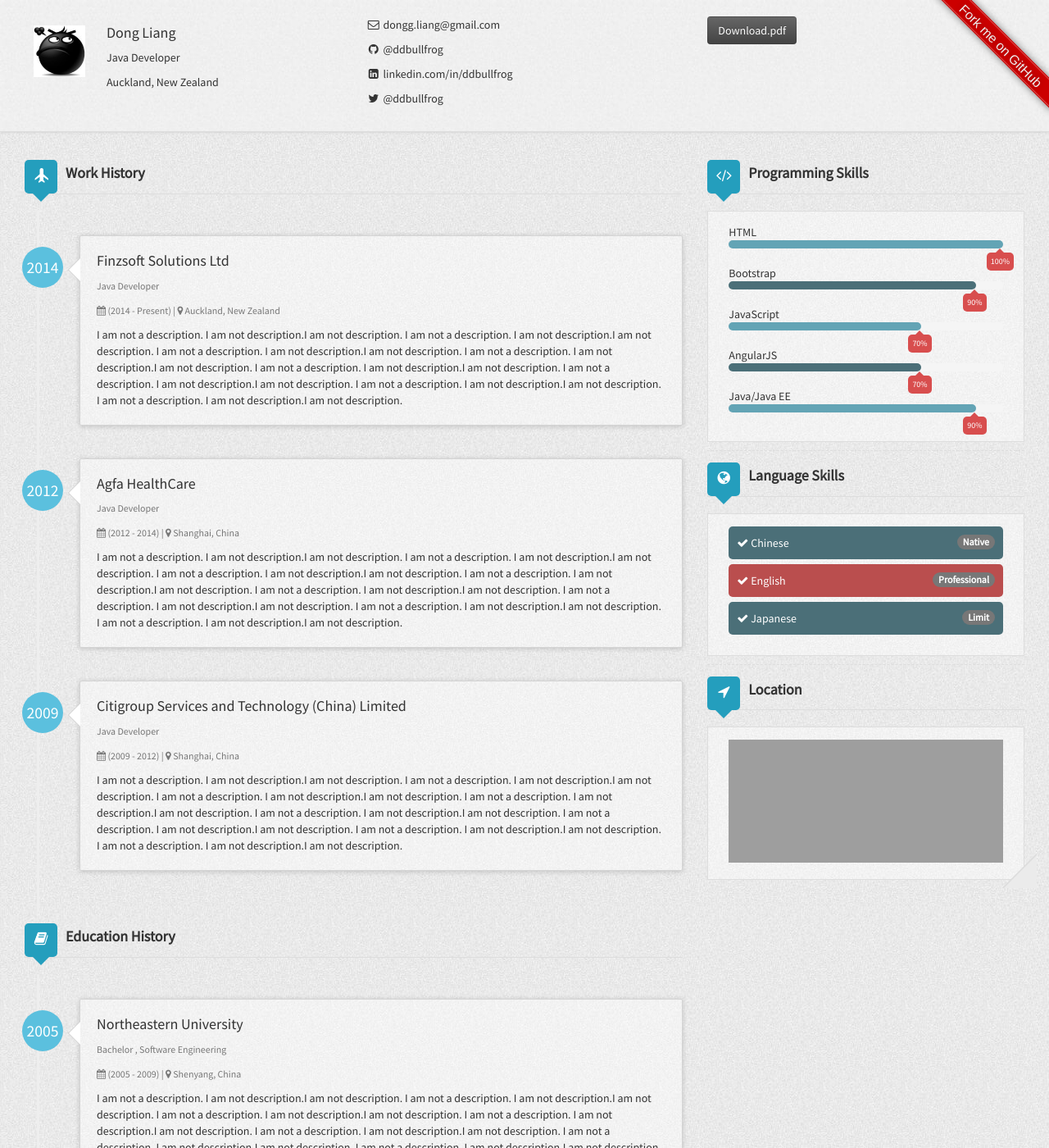
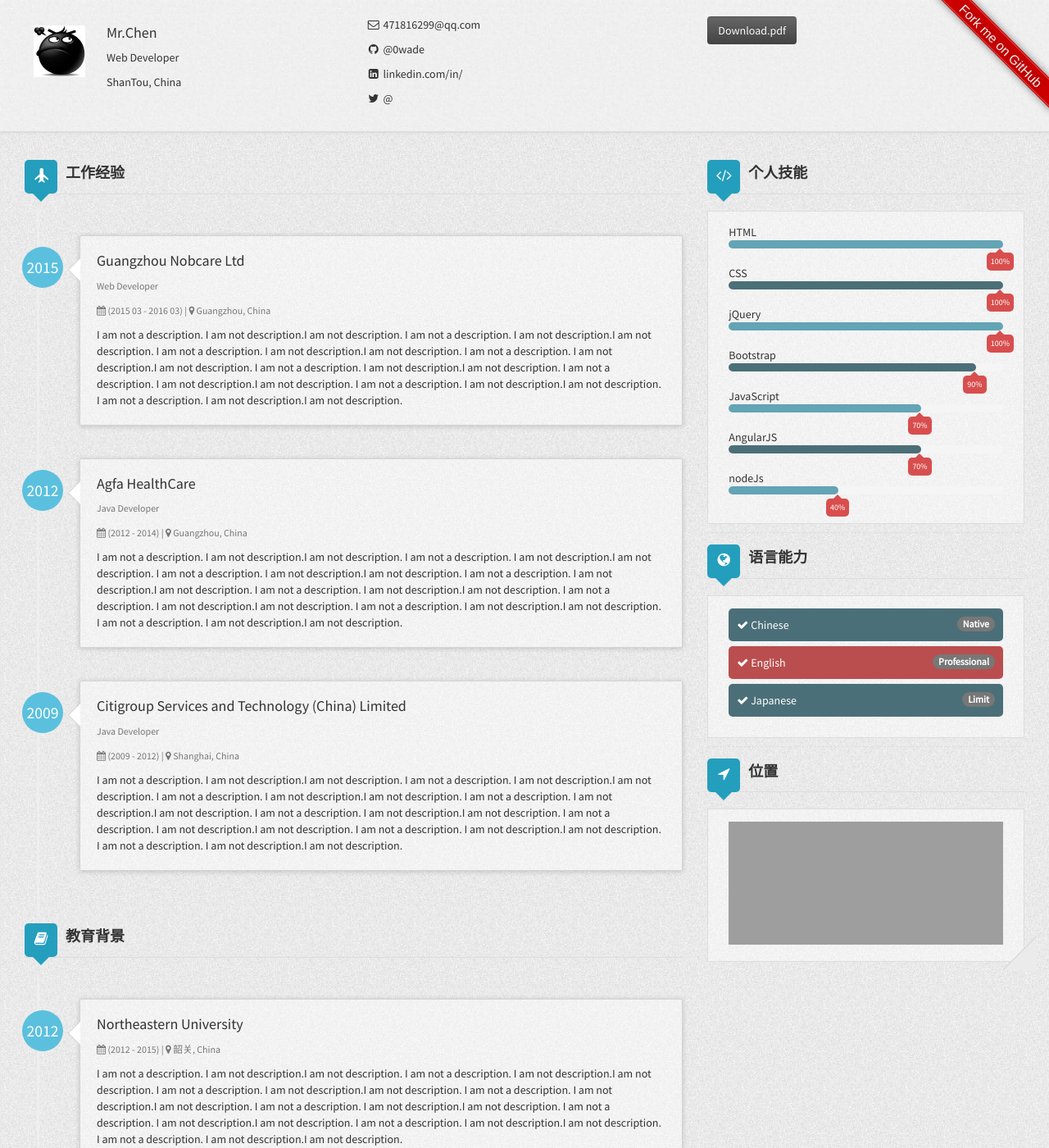
Before and after one commit to 0wade/homePage, a Jekyll site: the page built from index.html, in a window 1280 px wide and 1400 px high. Shown: the whole window at 82% size. Built offline with Jekyll 4.4.1, drawn with Linux system fonts in a browser that asks for light colours; nearby versions of some CDN libraries; some of the changed text lies outside the part shown; grey boxes are pictures that could not be loaded.

Commit message:
homepage my

```diff
--- a/_config.yml
+++ b/_config.yml
@@ -14,29 +14,27 @@
 
 # Author settings
 author:
-  name: Dong Liang
-  title: Java Developer
-  address: Auckland, New Zealand
-  email: dongg.liang@gmail.com
-  link: http://ddbullfrog.com
+  name: Mr.Chen
+  title: Web Developer
+  address: ShanTou, China
+  email: 471816299@qq.com
+  link: http://0wade.github.io/homePage/
   weibo:
-  github: ddbullfrog
-  linkedin: ddbullfrog
-  twitter: ddbullfrog
+  github: 0wade
   gavatar: /resumecard/assets/img/avatar.JPG
   stackoverflow:
 #  stackoverflow: 4582127
   workHistory:
     - work1:
-      company: Finzsoft Solutions Ltd
-      location: Auckland, New Zealand
-      title: Java Developer
-      started: 2014
-      duration: (2014 - Present)
+      company:  Guangzhou Nobcare Ltd
+      location: Guangzhou, China
+      title: Web Developer
+      started: 2015
+      duration: (2015 03 - 2016 03)
       description: I am not a description. I am not description.I am not description. I am not a description. I am not description.I am not description. I am not a description. I am not description.I am not description. I am not a description. I am not description.I am not description. I am not a description. I am not description.I am not description. I am not a description. I am not description.I am not description. I am not a description. I am not description.I am not description. I am not a description. I am not description.I am not description.
     - work2:
       company: Agfa HealthCare
-      location: Shanghai, China
+      location: Guangzhou, China
       title: Java Developer
       started: 2012
       duration: (2012 - 2014)
@@ -51,11 +49,11 @@
   educationHistory:
     - education1:
       organization: Northeastern University
-      location: Shenyang, China
-      degree: Bachelor
-      major: Software Engineering
-      started: 2005
-      duration: (2005 - 2009)
+      location: 韶关, China
+      学历: Bachelor
+      专业: Software
+      started: 2012
+      duration: (2012 - 2015)
       description: I am not a description. I am not description.I am not description. I am not a description. I am not description.I am not description. I am not a description. I am not description.I am not description. I am not a description. I am not description.I am not description. I am not a description. I am not description.I am not description. I am not a description. I am not description.I am not description. I am not a description. I am not description.I am not description. I am not a description. I am not description.I am not description.
   languages:
     - language1:
@@ -72,14 +70,20 @@
       name: HTML
       percentage: 100%
     - skill2:
+      name: CSS
+      percentage: 100%
+    - skill3:
+      name: jQuery
+      percentage: 100%
+    - skill4:
       name: Bootstrap
       percentage: 90%
-    - skill3:
+    - skill5:
       name: JavaScript
       percentage: 70%
-    - skill4:
+    - skill6:
       name: AngularJS
       percentage: 70%
-    - skill5:
-      name: Java/Java EE
-      percentage: 90%
+    - skill7:
+      name: nodeJs
+      percentage: 40%
--- a/index.html
+++ b/index.html
@@ -5,7 +5,7 @@
     <div class="row-fluid">
         <div class="col-md-8">
             {% if site.author.workHistory %}
-                <h3 class="title with-icon"><span class="glyphicon glyphicon-plane cat-title"></span>Work History</h3>
+                <h3 class="title with-icon"><span class="glyphicon glyphicon-plane cat-title"></span>工作经验</h3>
                 <ul class="timeline">
                     {% for work in site.author.workHistory %}
                         <li class="timeline-inverted">
@@ -46,7 +46,7 @@
                 </ul>
             {% endif %}
             {% if site.author.educationHistory %}
-                <h3 class="title with-icon"><span class="fa fa-book cat-title"></span>Education History</h3>
+                <h3 class="title with-icon"><span class="fa fa-book cat-title"></span>教育背景</h3>
                 <ul class="timeline">
                     {% for education in site.author.educationHistory %}
                         <li class="timeline-inverted">
@@ -92,7 +92,7 @@
         </div>
         <div class="col-md-4">
             {% if site.author.stackoverflow or site.author.programmingSkills %}
-                <h3 class="title with-icon"><span class="fa fa-code cat-title"></span> Programming Skills</h3>
+                <h3 class="title with-icon"><span class="fa fa-code cat-title"></span> 个人技能</h3>
                 {% if site.author.stackoverflow %}
                 <div class="grid-block">
                   <p><a href="//stackoverflow.com/users/{{ site.author.stackoverflow }}"><img src="//stackoverflow.com/users/flair/{{ site.author.stackoverflow }}.png"></a></p>
@@ -238,7 +238,7 @@
             {% endif %}
             {% if site.author.languages %}
                 <div class="deviter"></div>
-                <h3 class="title with-icon"><span class="fa fa-globe cat-title"></span> Language Skills</h3>
+                <h3 class="title with-icon"><span class="fa fa-globe cat-title"></span>语言能力</h3>
                 <div class="grid-block">
                     <ul class="list-unstyled list-strip">
                         {% for language in site.author.languages %}
@@ -254,7 +254,7 @@
                 </div>
             {% endif %}
             <div class="deviter"></div>
-            <h3 class="title with-icon"><span class="fa fa-location-arrow cat-title"></span> Location</h3>
+            <h3 class="title with-icon"><span class="fa fa-location-arrow cat-title"></span> 位置</h3>
             <div class="grid-block">
                 <iframe src="https://www.google.com/maps/embed/v1/place?q={{ site.author.address }}&key=AIzaSyClEWLh20lxrQBFR7omuuVESviszPxONyk" width="100%" height="100%" frameborder="0" style="border:0"></iframe>
             </div>
```
